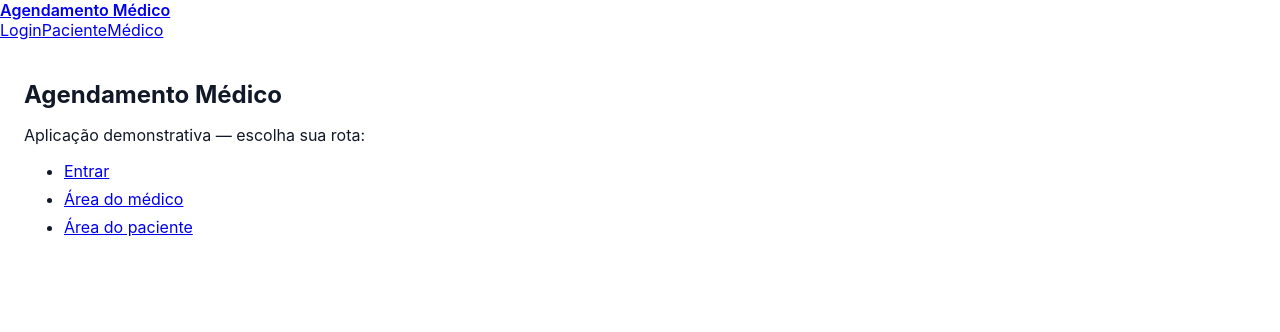
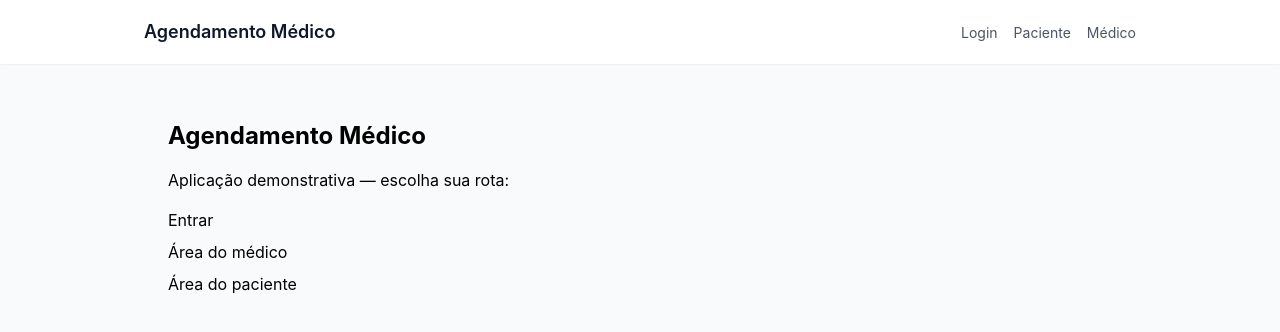
Before and after one commit to vgabrielsoares/medical-appointment, a Vue app in the folder frontend/: page / in a window 1280 px wide. Shown: the top 332 px of the page. Built offline with nearby package versions, Linux system fonts and the light colour scheme; no server answers.

Commit message:
#15 - style: remove unused CSS styles and consolidate Tailwind imports

```diff
--- a/frontend/src/styles.css
+++ b/frontend/src/styles.css
@@ -1,30 +1,21 @@
-body {
-  margin: 0;
-  font-family: Inter, system-ui, -apple-system, "Segoe UI", Roboto,
-    "Helvetica Neue", Arial;
-  color: #111827;
+@tailwind base;
+@tailwind components;
+@tailwind utilities;
+
+:root {
+  --max-width: 1024px;
 }
-.p-6 {
-  padding: 1.5rem;
+
+/* container utilitário centralizado */
+.app-container {
+  max-width: var(--max-width);
+  margin-left: auto;
+  margin-right: auto;
+  padding-left: 1rem;
+  padding-right: 1rem;
 }
-.text-2xl {
-  font-size: 1.5rem;
+
+/* componente card simples usado em várias páginas */
+.card {
+  @apply bg-white shadow-sm rounded-md p-4;
 }
-.text-xl {
-  font-size: 1.25rem;
-}
-.font-bold {
-  font-weight: 700;
-}
-.font-semibold {
-  font-weight: 600;
-}
-.mt-2 {
-  margin-top: 0.5rem;
-}
-.mt-4 {
-  margin-top: 1rem;
-}
-.space-y-2 > * + * {
-  margin-top: 0.5rem;
-}
```
